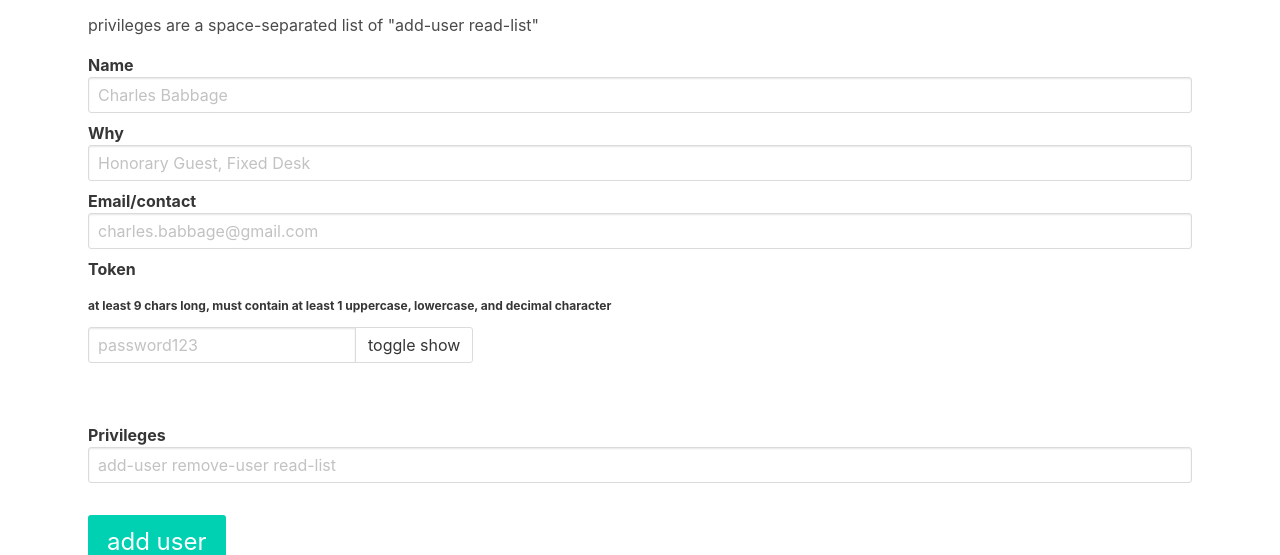
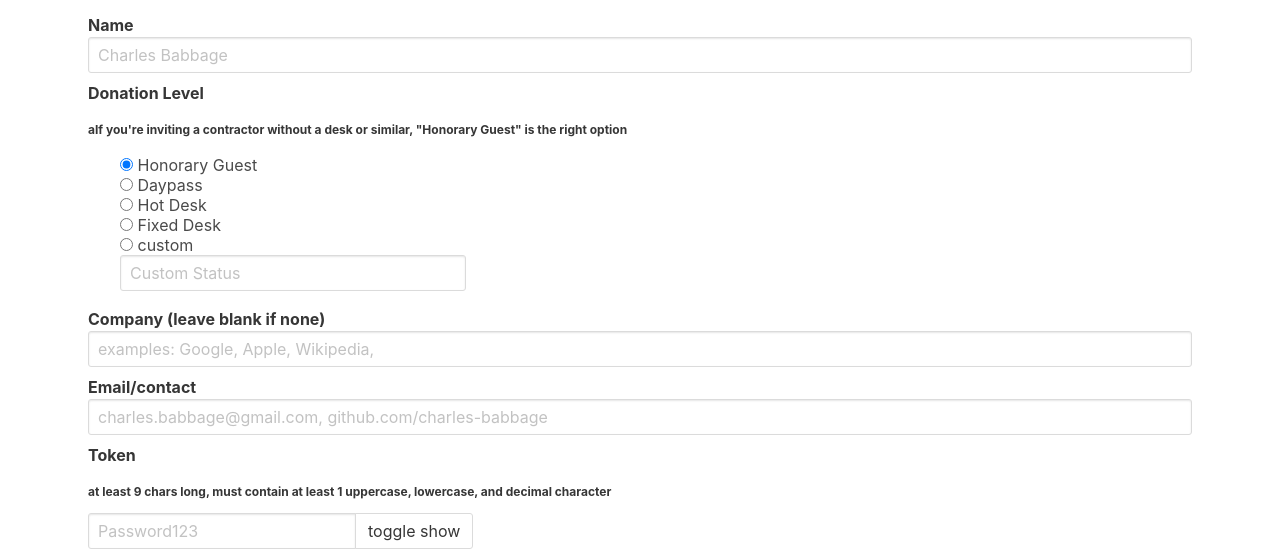
Before and after one commit to Progressbar/dunajska-doors, a website: page static-html/admin/index.html in a window 1280 px wide. Shown: the part 397-952 px from the top of the page. Drawn offline with Linux system fonts and the light colour scheme.

Commit message:
made admin interface more usable when you don't know what you're doing

```diff
--- a/static-html/admin/index.html
+++ b/static-html/admin/index.html
@@ -26,23 +26,49 @@
     </div>
     <div class="section">
       <h1>Add user</h1>
-      <p>privileges are a space-separated list of "add-user read-list"</p>
       <label class="label">
         Name
         <div class="field">
           <input class="input" id="input_new_name" placeholder="Charles Babbage">
         </div>
       </label>
+      <div class="label">
+        <p>Donation Level</p>
+        <p class="is-size-7">aIf you're inviting a contractor without a desk or similar, "Honorary Guest" is the right option</p>
+      </div>
+      <ul class="control">
+        <label class="radio">
+          <input type="radio" name="donation-level" value="Honorary Guest" checked> Honorary Guest
+        </label>
+        <br>
+        <label class="radio">
+          <input type="radio" name="donation-level" value="Daypass"> Daypass
+        </label>
+        <br>
+        <label class="radio">
+          <input type="radio" name="donation-level" value="Hot Desk"> Hot Desk
+        </label>
+        <br>
+        <label class="radio">
+          <input type="radio" name="donation-level" value="Fixed Desk"> Fixed Desk
+        </label>
+        <br>
+        <label class="radio">
+          <input type="radio" name="donation-level" value="custom"> custom
+          <input class="input" id="input_new_donation_level_custom" placeholder="Custom Status">
+        </label>
+        <br>
+      </ul>
       <label class="label">
-        Why
+        Company (leave blank if none)
         <div class="field">
-          <input class="input" id="input_new_why" placeholder="Honorary Guest, Fixed Desk">
+          <input class="input" id="input_new_company" placeholder="examples: Google, Apple, Wikipedia, ">
         </div>
       </label>
       <label class="label">
         Email/contact
         <div class="field">
-          <input class="input" id="input_new_contact" placeholder="charles.babbage@gmail.com">
+          <input class="input" id="input_new_contact" placeholder="charles.babbage@gmail.com, github.com/charles-babbage">
         </div>
       </label>
       <label class="label">
@@ -50,7 +76,7 @@
         <p class="is-size-7">at least 9 chars long, must contain at least 1 uppercase, lowercase, and decimal character</p>
         <div class="field has-addons">
           <div class="control">
-            <input class="input" id=input_new_token type=password placeholder="password123">
+            <input class="input" id=input_new_token type=password placeholder="Password123">
           </div>
           <div class="control">
             <button class="button" id=button_show_new_token>toggle show</button>
@@ -59,9 +85,10 @@
         <div class="notification is-danger is-invisible" id=new_token_error></div>
       </label>
       <label class="label">
-        Privileges
+        <p>Privileges</p>
+        <span class="is-size-7">this is a list of actions the new user will be able to use. Leave defaults if you're not sure</span>
         <div class="field">
-          <input class="input" id="input_new_privileges" placeholder="add-user remove-user read-list">
+          <input class="input" id="input_new_privileges" placeholder="open answer" value="open answer">
         </div>
       </label>
       <br/>
@@ -112,6 +139,20 @@ button_clear_responses.addEventListener('click', () => {
 let isNewTokenShowing = false;
 button_show_new_token.addEventListener('click', () => input_new_token.setAttribute('type', (isNewTokenShowing = !isNewTokenShowing) ? 'text' : 'password'));
 button_add_user.addEventListener('click', () => {
+  const name = input_new_name.value;
+
+  const selectedDonationLevel = document.querySelector('input[name="donation-level"]:checked').value;
+  const donationLevel = selectedDonationLevel === 'custom'
+    ? input_new_donation_level_custom.value
+    : selectedDonationLevel;
+  const company = input_new_company.value;
+  const details = [
+    donationLevel,
+    company,
+  ].filter(Boolean).join(', ');
+
+  const contact = input_new_contact.value;
+
   fetch(`/api/users`, {
     method: 'POST',
     headers: { 'Content-Type': 'application/json' },
@@ -119,7 +160,7 @@ button_add_user.addEventListener('click', () => {
       action: 'add user',
       fromToken: input_token.value,
       token: input_new_token.value,
-      name: `${input_new_name.value} (${input_new_why.value}) <${input_new_contact.value}>`,
+      name: `${name} (${details}) <${contact}>`,
       privileges: input_new_privileges.value.split(' ')
     })
   })
@@ -130,7 +171,8 @@ button_add_user.addEventListener('click', () => {
       if(res.startsWith('OK')) {
         input_new_token.value = '';
         input_new_name.value = '';
-        input_new_why.value = '';
+        input_new_donation_level_custom.value = '';
+        input_new_company.value = '';
         input_new_contact.value = '';
         input_new_privileges.value = '';
         new_token_error.textContent = '';
```
